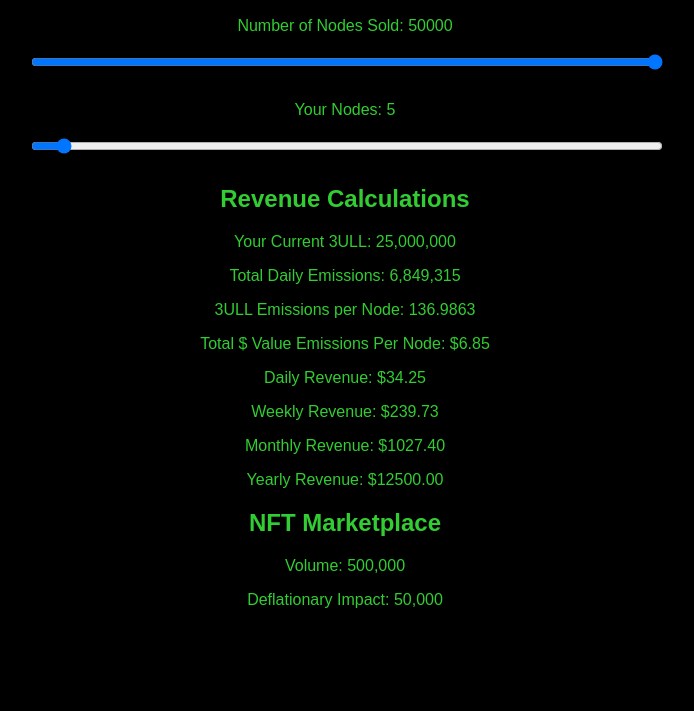
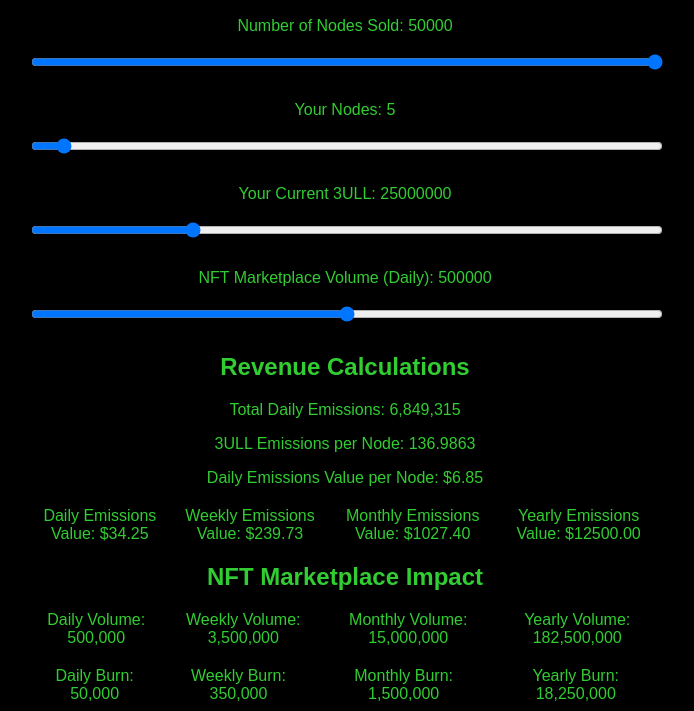
Before and after one commit to CulperCypher/3ULL-Calculator, a plain HTML site: page index.html in a window 1280 px wide. Shown: the part 147-858 px from the top of the page, without its empty margins (295-989 px from the left). Before the commit the page ends 800 px from the top, so only its background shows below. Drawn offline with Linux system fonts and the light colour scheme.

Commit message:
Add files via upload

```diff
--- a/index.html
+++ b/index.html
@@ -26,6 +26,11 @@
       width: 100%;
       height: 30px;
     }
+    .emissions-values {
+      display: flex;
+      justify-content: space-around;
+      margin-top: 20px;
+    }
   </style>
 </head>
 <body>
@@ -46,19 +51,42 @@
       <input type="range" id="nodesOwned" min="1" max="100" step="1" value="5" oninput="updateValue('nodesOwned')">
     </div>
 
+    <div class="slider-container">
+      <label for="current3ull">Your Current 3ULL: <span id="current3ullValue">25000000</span></label>
+      <input type="range" id="current3ull" min="0" max="100000000" step="100000" value="25000000" oninput="updateValue('current3ull')">
+    </div>
+
+    <div class="slider-container">
+      <label for="marketplaceVolume">NFT Marketplace Volume (Daily): <span id="marketplaceVolumeValue">500000</span></label>
+      <input type="range" id="marketplaceVolume" min="0" max="1000000" step="10000" value="500000" oninput="updateValue('marketplaceVolume')">
+    </div>
+
     <h2>Revenue Calculations</h2>
-    <p>Your Current 3ULL: <span id="current3ull">25,000,000</span></p>
     <p>Total Daily Emissions: <span id="dailyEmissionsTotal">6,849,315</span></p>
     <p>3ULL Emissions per Node: <span id="emissionsPerNode">136.9863</span></p>
-    <p>Total $ Value Emissions Per Node: $<span id="totalValueEmissionsPerNode">6.85</span></p>
-    <p>Daily Revenue: $<span id="dailyRevenue">34.25</span></p>
-    <p>Weekly Revenue: $<span id="weeklyRevenue">239.73</span></p>
-    <p>Monthly Revenue: $<span id="monthlyRevenue">1,027.40</span></p>
-    <p>Yearly Revenue: $<span id="yearlyRevenue">12,500.00</span></p>
+    <p>Daily Emissions Value per Node: $<span id="totalValueEmissionsPerNode">6.85</span></p>
 
-    <h2>NFT Marketplace</h2>
-    <p>Volume: <span id="marketplaceVolume">500,000</span></p>
-    <p>Deflationary Impact: <span id="deflationaryImpact">50,000</span></p>
+    <div class="emissions-values">
+      <div>Daily Emissions Value: $<span id="dailyRevenue">34.25</span></div>
+      <div>Weekly Emissions Value: $<span id="weeklyRevenue">239.73</span></div>
+      <div>Monthly Emissions Value: $<span id="monthlyRevenue">1,027.40</span></div>
+      <div>Yearly Emissions Value: $<span id="yearlyRevenue">12,500.00</span></div>
+    </div>
+
+    <h2>NFT Marketplace Impact</h2>
+    <div class="emissions-values">
+      <div>Daily Volume: <span id="dailyVolume">500,000</span></div>
+      <div>Weekly Volume: <span id="weeklyVolume">3,500,000</span></div>
+      <div>Monthly Volume: <span id="monthlyVolume">15,000,000</span></div>
+      <div>Yearly Volume: <span id="yearlyVolume">182,500,000</span></div>
+    </div>
+
+    <div class="emissions-values">
+      <div>Daily Burn: <span id="dailyBurn">50,000</span></div>
+      <div>Weekly Burn: <span id="weeklyBurn">350,000</span></div>
+      <div>Monthly Burn: <span id="monthlyBurn">1,500,000</span></div>
+      <div>Yearly Burn: <span id="yearlyBurn">18,250,000</span></div>
+    </div>
   </div>
 
   <script>
@@ -72,11 +100,15 @@
       var price = parseFloat(document.getElementById('price').value);
       var nodesSold = parseInt(document.getElementById('nodesSold').value);
       var nodesOwned = parseInt(document.getElementById('nodesOwned').value);
+      var current3ull = parseInt(document.getElementById('current3ull').value);
+      var marketplaceVolume = parseInt(document.getElementById('marketplaceVolume').value);
       var dailyEmissionsTotal = 6849315;
       var emissionsPerNode = dailyEmissionsTotal / nodesSold;
       var dailyRevenuePerNode = emissionsPerNode * price;
       var dailyRevenue = dailyRevenuePerNode * nodesOwned;
+      var burnRate = 0.1; // Assuming a 10% burn rate
 
+      // Revenue calculations
       document.getElementById('dailyEmissionsTotal').innerText = dailyEmissionsTotal.toLocaleString();
       document.getElementById('emissionsPerNode').innerText = emissionsPerNode.toFixed(4);
       document.getElementById('totalValueEmissionsPerNode').innerText = (emissionsPerNode * price).toFixed(2);
@@ -84,12 +116,26 @@
       document.getElementById('weeklyRevenue').innerText = (dailyRevenue * 7).toFixed(2);
       document.getElementById('monthlyRevenue').innerText = (dailyRevenue * 30).toFixed(2);
       document.getElementById('yearlyRevenue').innerText = (dailyRevenue * 365).toFixed(2);
+
+      // Volume calculations
+      document.getElementById('dailyVolume').innerText = marketplaceVolume.toLocaleString();
+      document.getElementById('weeklyVolume').innerText = (marketplaceVolume * 7).toLocaleString();
+      document.getElementById('monthlyVolume').innerText = (marketplaceVolume * 30).toLocaleString();
+      document.getElementById('yearlyVolume').innerText = (marketplaceVolume * 365).toLocaleString();
+
+      // Burn calculations
+      document.getElementById('dailyBurn').innerText = (marketplaceVolume * burnRate).toLocaleString();
+      document.getElementById('weeklyBurn').innerText = (marketplaceVolume * 7 * burnRate).toLocaleString();
+      document.getElementById('monthlyBurn').innerText = (marketplaceVolume * 30 * burnRate).toLocaleString();
+      document.getElementById('yearlyBurn').innerText = (marketplaceVolume * 365 * burnRate).toLocaleString();
     }
 
     window.onload = function() {
       updateValue('price');
       updateValue('nodesSold');
       updateValue('nodesOwned');
+      updateValue('current3ull');
+      updateValue('marketplaceVolume');
     }
   </script>
 </body>
```
